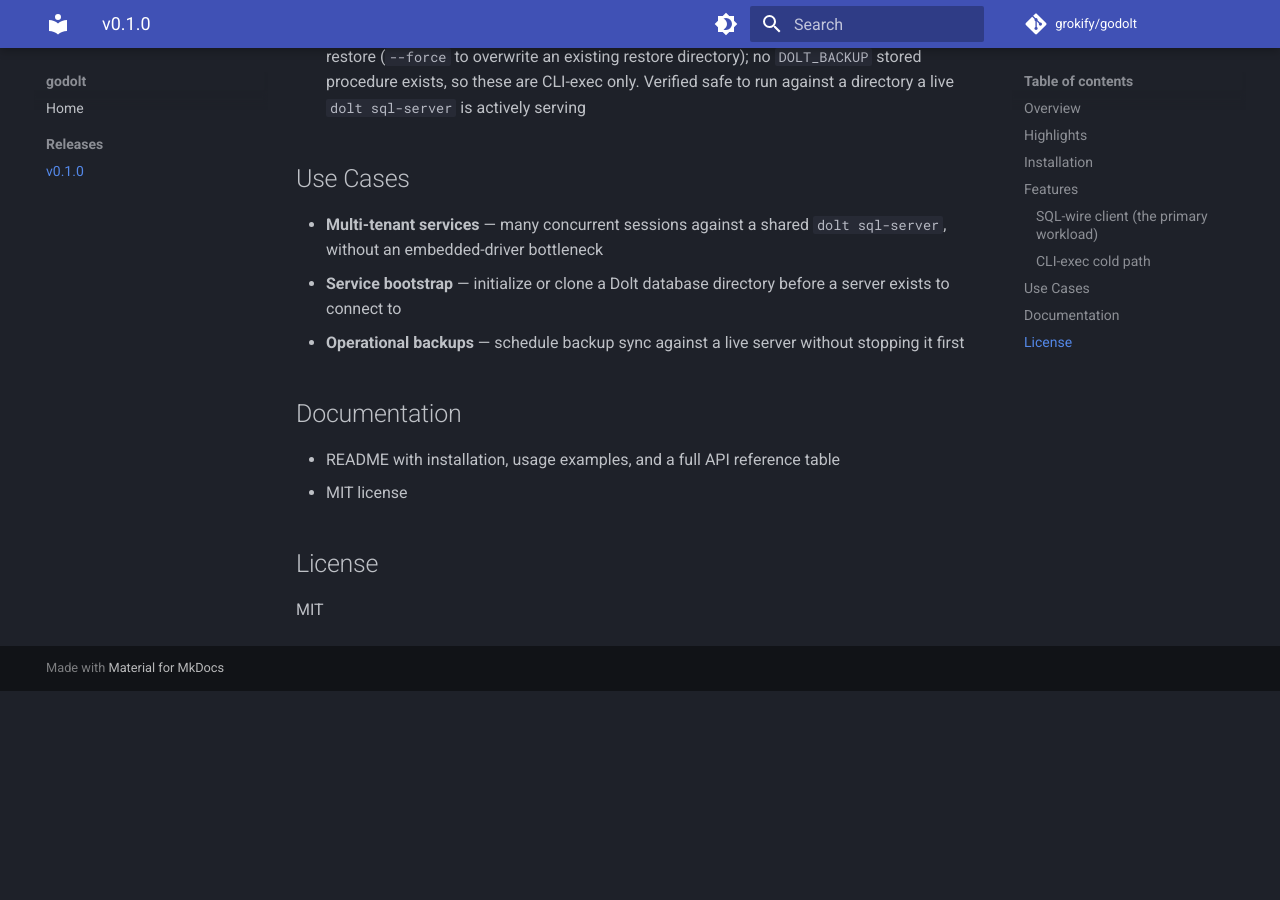
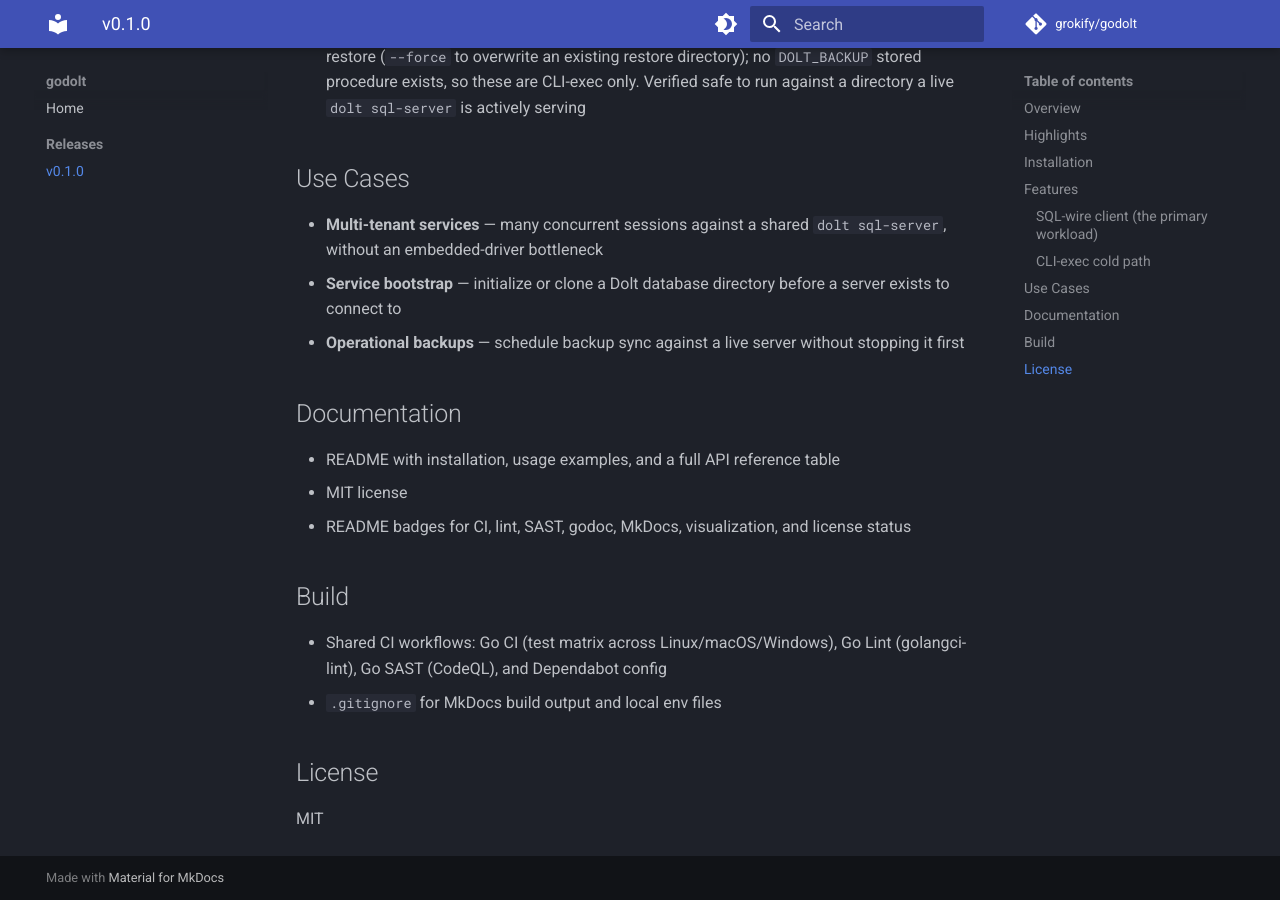
Before and after one commit to grokify/godolt, an MkDocs documentation site: the page built from docs/releases/v0.1.0.md, in a window 1280 px wide and 900 px high, scrolled down 1342 px. Built offline with MkDocs 1.6.1 and Material for MkDocs 9.7.7, drawn with Linux system fonts in a browser that asks for light colours; comment, search, counter and statistics services are not loaded; before the commit the page ends 2033 px from its top, so only the background shows below that.

Commit message:
docs(changelog): include CI setup, badges, and lint fix in v0.1.0
The Build/Documentation/Internal categories now cover the shared CI
workflows, README badge additions, .gitignore, and the unparam lint
fix landed since the initial changelog entry — this is v0.1.0's
complete state, not just the library code.

```diff
--- a/docs/releases/v0.1.0.md
+++ b/docs/releases/v0.1.0.md
@@ -44,6 +44,12 @@ go get github.com/grokify/godolt@v0.1.0
 
 - README with installation, usage examples, and a full API reference table
 - MIT license
+- README badges for CI, lint, SAST, godoc, MkDocs, visualization, and license status
+
+## Build
+
+- Shared CI workflows: Go CI (test matrix across Linux/macOS/Windows), Go Lint (golangci-lint), Go SAST (CodeQL), and Dependabot config
+- `.gitignore` for MkDocs build output and local env files
 
 ## License
 
```
Also changed, not shown: CHANGELOG.json (+9 -1 lines), CHANGELOG.md (+10 -0 lines).
